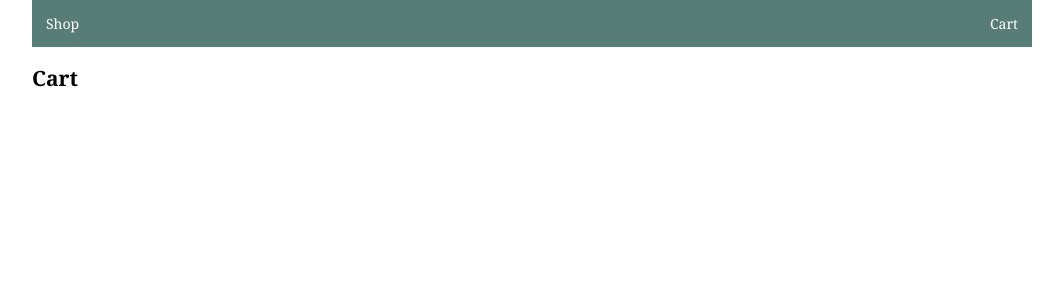
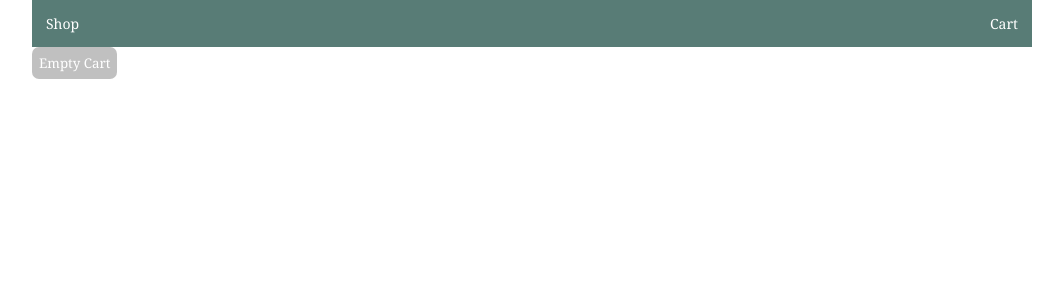
Before and after one commit to bgrubb83/shopping-cart, a React (Create React App) app: page /cart in a window 1280 px wide. Shown: the top 300 px of the page, without its empty margins (108-1171 px from the left). Built offline with nearby package versions, Linux system fonts and the light colour scheme.

Commit message:
Implement empty cart functionality.

```diff
--- a/src/App.tsx
+++ b/src/App.tsx
@@ -76,7 +76,10 @@ class App extends React.Component<AppProps, AppState> {
       console.log(productsCopy);
       this.setState({ products: productsCopy, cartQty: this.state.cartQty + 1 });
     }
+  }
 
+  emptyCart = () => {
+    this.setState({ cart: {}, cartQty: 0 });
   }
 
   componentDidUpdate() {
@@ -92,14 +95,17 @@ class App extends React.Component<AppProps, AppState> {
               <Link to="/">Shop</Link>
             </section>
             <section className="top-bar-section">
-              <Badge value={this.state.cartQty}/>
+              <Badge value={this.state.cartQty} />
               <Link to="/cart">Cart</Link>
             </section>
           </nav>
 
           <Switch>
             <Route path="/cart">
-              <Cart />
+              <Cart
+                appState={this.state}
+                emptyCart={this.emptyCart}
+              />
             </Route>
             <Route path="/">
               <Shopfront
--- a/src/pages/Cart.tsx
+++ b/src/pages/Cart.tsx
@@ -1,11 +1,7 @@
 import React from 'react';
+import Button from '../components/Button';
+import { CartState, CartProps } from '../Interfaces/interfaces';
 
-interface CartProps {
-    temp?: any;
-  };
-  interface CartState {
-    temp?: any;
-  };
 class Cart extends React.Component<CartProps, CartState> {
   state: CartState = {
     temp: true,
@@ -13,9 +9,13 @@ interface CartProps {
 
   render() {
     return (
-        <div>
-          <h2>Cart</h2>
-        </div>
+      <section>
+        <Button
+          label="Empty Cart"
+          onClick={this.props.emptyCart}
+          disabled={this.props.appState.cartQty === 0}
+        />
+      </section>
     );
   }
 }
```
Also changed, not shown: src/Interfaces/interfaces.tsx (+10 -1 lines). Lines whose indentation alone changed are shown as unchanged.
